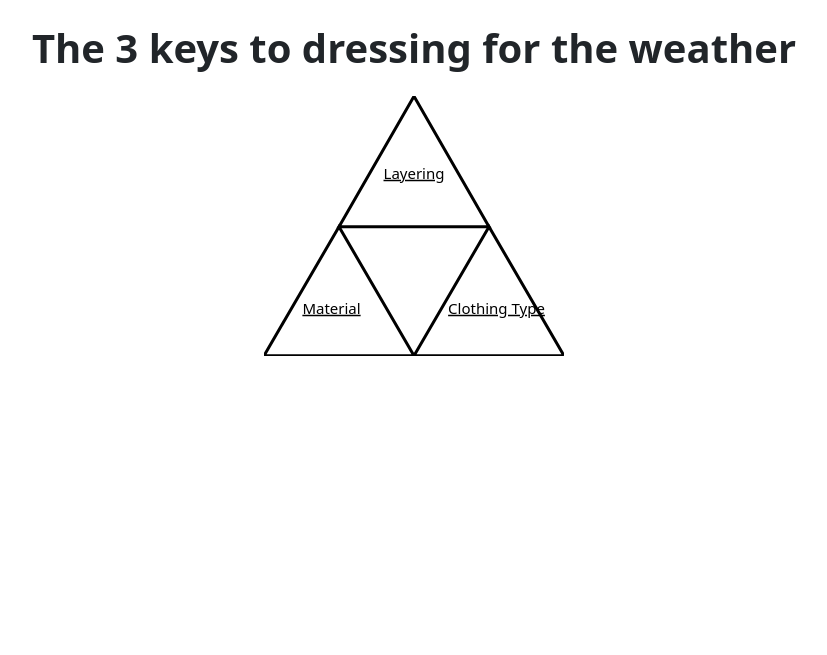
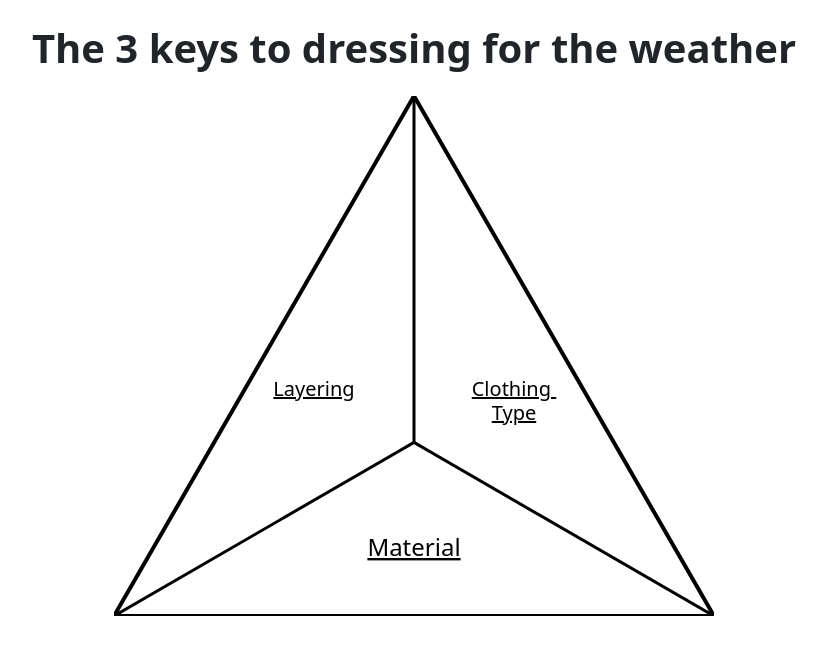
Before and after one commit to HapisaurusRex/UI_Design-Final, a Flask app: page / in a window 1280 px wide. Shown: the part 57-712 px from the top of the page, without its empty margins (226-1053 px from the left). Run offline with Flask 3, Linux system fonts and the light colour scheme; some libraries are stand-ins or nearby versions.

Commit message:
Homepage Divided Triangle

```diff
--- a/static/main.css
+++ b/static/main.css
@@ -1,15 +1,20 @@
 /* CSS for our page */
 .triangle-container {
-    display: flex;
-    justify-content: center;
-    align-items: center;
+  max-width: 600px;     /* make it bigger on large screens */
+  margin: 0 auto;
+}
+
+.triangle-svg {
+  width: 100%;
+  height: auto;
+  display: block;
 }
 
 .triangle-btn {
-    transition: fill 0.2s ease;
-    cursor: pointer;
+  fill: transparent;
+  cursor: pointer;
+  transition: fill 0.2s ease;
 }
-
 .triangle-btn:hover {
-    fill: #e0e0e0;
+  fill: #f0f0f0;
 }
--- a/templates/home.html
+++ b/templates/home.html
@@ -5,26 +5,34 @@
 {% block content %}
   <h1 class="text-center fw-bold mb-4">The 3 keys to dressing for the weather</h1>
 
-<div class="triangle-container mx-auto">
-    <svg viewBox="0 0 200 173" width="300" height="260">
+  <div class="triangle-container">
+    <svg class="triangle-svg" viewBox="0 0 300 260">
+
+
+      <polygon points="150,0 0,260 300,260"
+               fill="none" stroke="black" stroke-width="2"/>
+      <line x1="150" y1="0"    x2="150" y2="173.2" stroke="black" stroke-width="1.5"/>
+      <line x1="0"   y1="260"  x2="150" y2="173.2" stroke="black" stroke-width="1.5"/>
+      <line x1="300" y1="260"  x2="150" y2="173.2" stroke="black" stroke-width="1.5"/>
 
       <a href="{{ url_for('layer') }}">
-            <polygon points="100,0 50,87 150,87" fill="white" stroke="black" stroke-width="2"
-                     class="triangle-btn"/>
-            <text x="100" y="55" text-anchor="middle" font-size="10" fill="black">Layering</text>
+        <polygon points="150,0 0,260 150,173.2" class="triangle-btn"/>
+        <text x="100" y="150" text-anchor="middle" font-size="10">Layering</text>
       </a>
 
       <a href="{{ url_for('weather') }}">
-            <polygon points="50,87 0,173 100,173" fill="white" stroke="black" stroke-width="2"
-                     class="triangle-btn"/>
-            <text x="45" y="145" text-anchor="middle" font-size="10" fill="black">Material</text>
+        <polygon points="0,260 300,260 150,173.2" class="triangle-btn"/>
+        <text x="150" y="230" text-anchor="middle" font-size="12">Material</text>
       </a>
 
       <a href="{{ url_for('clothing') }}">
-            <polygon points="150,87 100,173 200,173" fill="white" stroke="black" stroke-width="2"
-                     class="triangle-btn"/>
-            <text x="155" y="145" text-anchor="middle" font-size="10" fill="black">Clothing Type</text>
+        <polygon points="300,260 150,0 150,173.2" class="triangle-btn"/>
+        <text x="200" y="150" text-anchor="middle" font-size="10">
+          <tspan x="200">Clothing</tspan>
+          <tspan x="200" dy="12">Type</tspan>
+        </text>
       </a>
+
     </svg>
   </div>
 {% endblock %}
```
Lines whose indentation alone changed are shown as unchanged.
